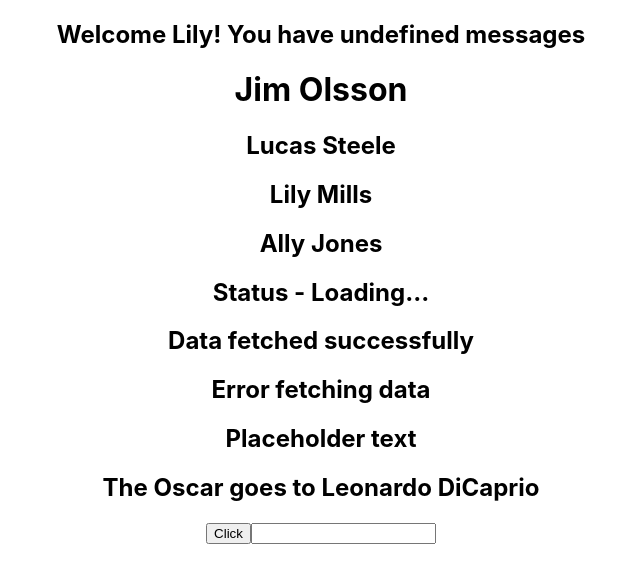
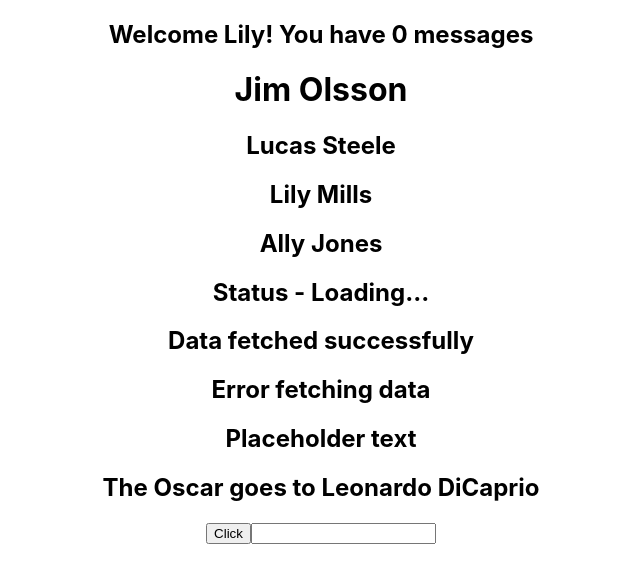
Before and after one commit to christi023/learn-react-typescript, a React (Create React App) app: page / in a window 1280 px wide. Shown: the top 582 px of the page, without its empty margins (319-959 px from the left). Built offline with nearby package versions, Linux system fonts and the light colour scheme.

Commit message:
string, number and boolean as props

```diff
--- a/src/Components/Greet.tsx
+++ b/src/Components/Greet.tsx
@@ -1,14 +1,15 @@
 // string and booleans props
 type GreetProps = {
   name: string
-  messageCount: number
+  messageCount?: number // here ? is optional props
   isLoggedIn: boolean
 }
 
 export default function Greet(props: GreetProps) {
+  const { messageCount = 0} = props
   return (
     <div>
-      <h2>{props.isLoggedIn ? `Welcome ${props.name}! You have ${props.messageCount} messages` : 'Welcome Guest'}</h2>
+      <h2>{props.isLoggedIn ? `Welcome ${props.name}! You have ${messageCount} messages` : 'Welcome Guest'}</h2>
     </div>
   )
 }
```
